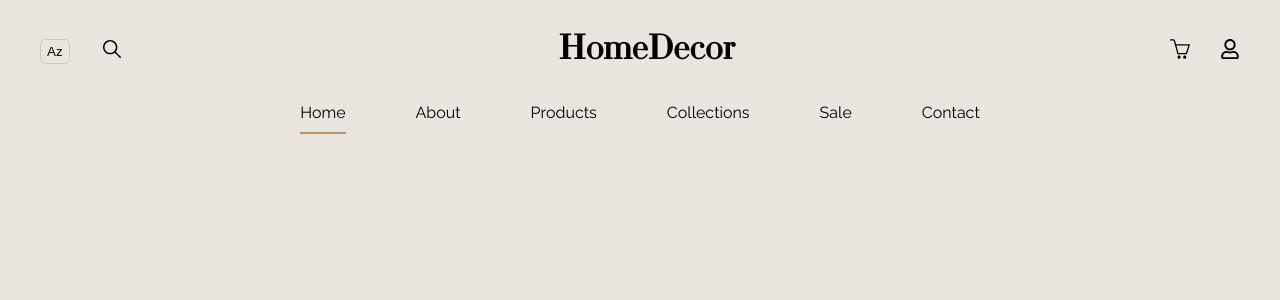
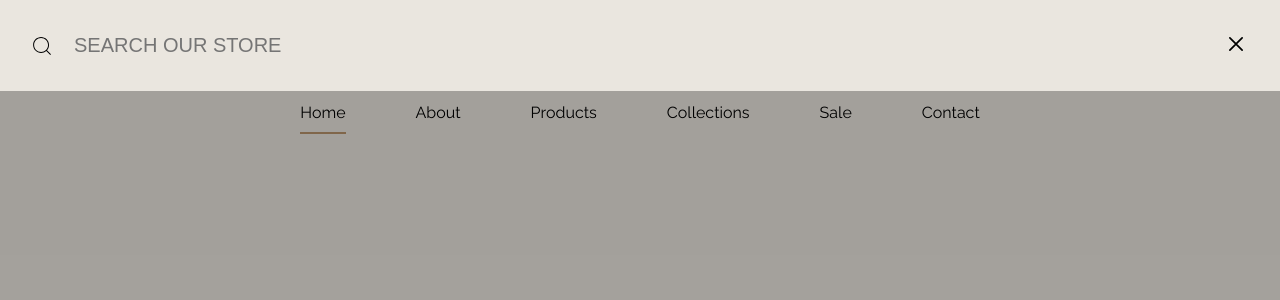
Before and after one commit to elturanshucai/furniture_e-commerce, a React (Vite) app: page / in a window 1280 px wide. Both pictures are taken after a click on the button 111 px from the left and 51 px from the top of the page. Shown: the top 300 px of the page. Built offline with nearby package versions, Linux system fonts and the light colour scheme.

Commit message:
search ui completed

```diff
--- a/src/components/header/container/main_header/MainHeader.jsx
+++ b/src/components/header/container/main_header/MainHeader.jsx
@@ -1,13 +1,16 @@
-import React from 'react'
+import React, { useState } from 'react'
 import { FaBars, FaRegUser } from 'react-icons/fa'
 import { IoIosSearch } from 'react-icons/io'
 import styles from './header.module.css'
 import { Link } from 'react-router-dom'
 import { SlBasket } from 'react-icons/sl'
 import Links from '../Links'
+import Search from '../search/Search'
 
 const MainHeader = ({ setMenu }) => {
+    const [search, setSearch] = useState(false)
     return (
+        <>
             <header className={styles.header}>
                 <div className="container">
                     <div className={styles.top}>
@@ -15,7 +18,7 @@ const MainHeader = ({ setMenu }) => {
                             <button className={styles.lang}>
                                 Az
                             </button>
-                        <button className={styles.search__button}>
+                            <button className={styles.search__button} onClick={() => setSearch(true)}>
                                 <IoIosSearch size={24} />
                             </button>
                             <button className={styles.burger__button} onClick={() => setMenu(true)}>
@@ -39,6 +42,8 @@ const MainHeader = ({ setMenu }) => {
                     </nav>
                 </div>
             </header>
+            {search && <Search setSearch={setSearch} />}
+        </>
     )
 }
 
--- a/src/components/header/container/mobile_header/mobile_header.module.css
+++ b/src/components/header/container/mobile_header/mobile_header.module.css
@@ -24,6 +24,8 @@
     display: flex;
     flex-direction: column;
     height: 568px;
+    top: -500px;
+    transition: all 300ms;
 }
 
 .mobile__navbar {
--- /dev/null
+++ b/src/components/header/container/search/Search.jsx
@@ -0,0 +1,22 @@
+import React from 'react'
+import styles from './search.module.css'
+import { CiSearch } from "react-icons/ci";
+import { IoCloseOutline } from 'react-icons/io5';
+
+const Search = ({ setSearch }) => {
+    return (
+        <div className={styles.search}>
+            <form className={styles.form}>
+                <div className={styles.input__container}>
+                    <CiSearch size={24} />
+                    <input type="text" placeholder='SEARCH OUR STORE' />
+                </div>
+                <button type='button' onClick={() => setSearch(false)}>
+                    <IoCloseOutline size={28} />
+                </button>
+            </form>
+        </div>
+    )
+}
+
+export default Search;
--- /dev/null
+++ b/src/components/header/container/search/search.module.css
@@ -0,0 +1,46 @@
+.search {
+    background-color: rgba(0, 0, 0, 0.3);
+    position: fixed;
+    top: 0;
+    width: 100%;
+    height: 100%;
+    animation: show .5s ease;
+}
+
+.form {
+    width: 100%;
+    display: flex;
+    background-color: var(--bg-main);
+    padding: 30px;
+    align-items: center;
+    justify-content: space-between;
+}
+
+.input__container{
+    display: flex;
+    align-items: center;
+    gap: 20px;
+}
+
+.form input{
+    background-color: inherit;
+    border: none;
+    outline: none;
+    font-size: 20px;
+}
+
+@keyframes show {
+    0% {
+        left: -1000px;
+    }
+
+    100% {
+        left: 0;
+    }
+}
+
+@media screen and (max-width:720px) {
+    .form input{
+        font-size: 16px;
+    }
+}
```
Lines whose indentation alone changed are shown as unchanged.
